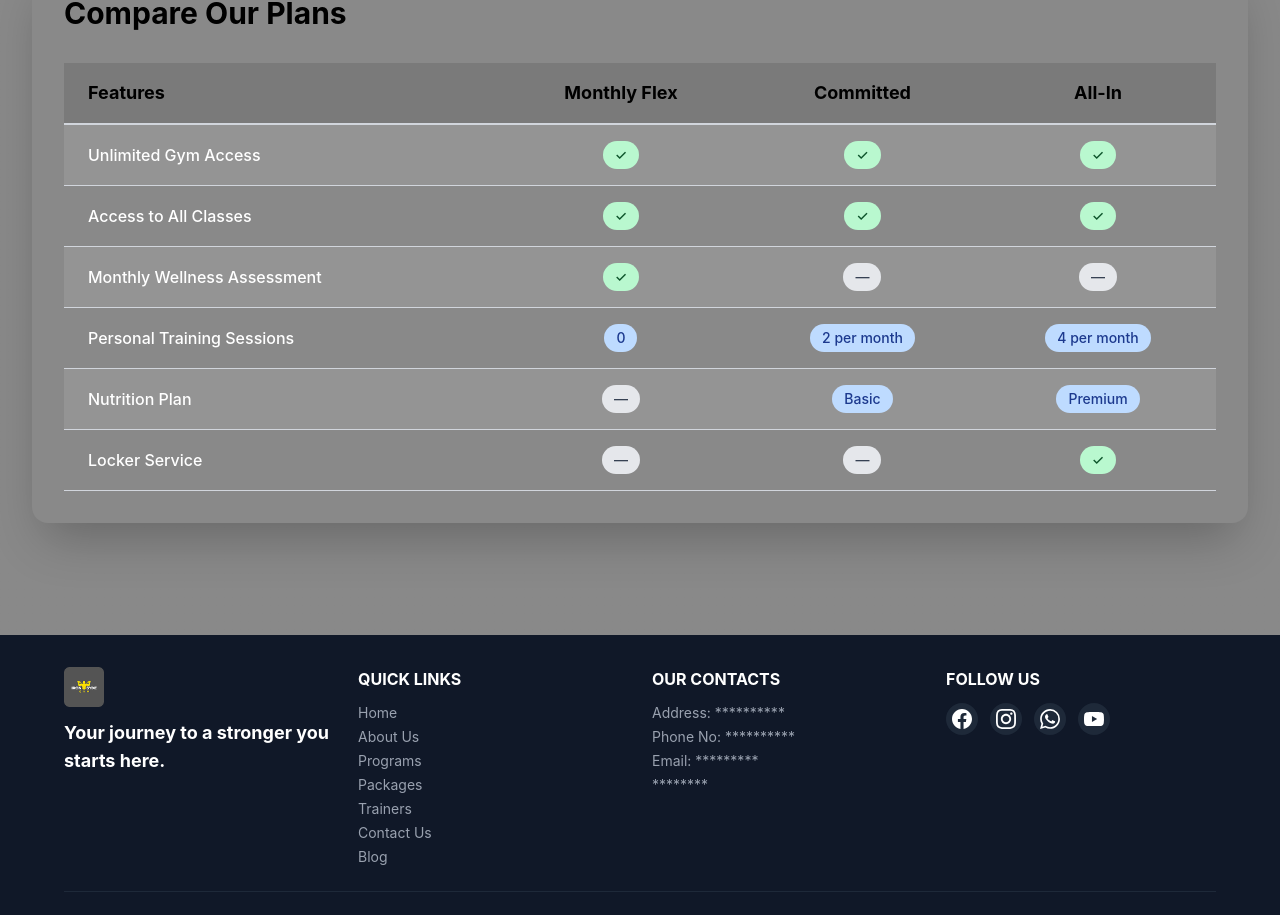
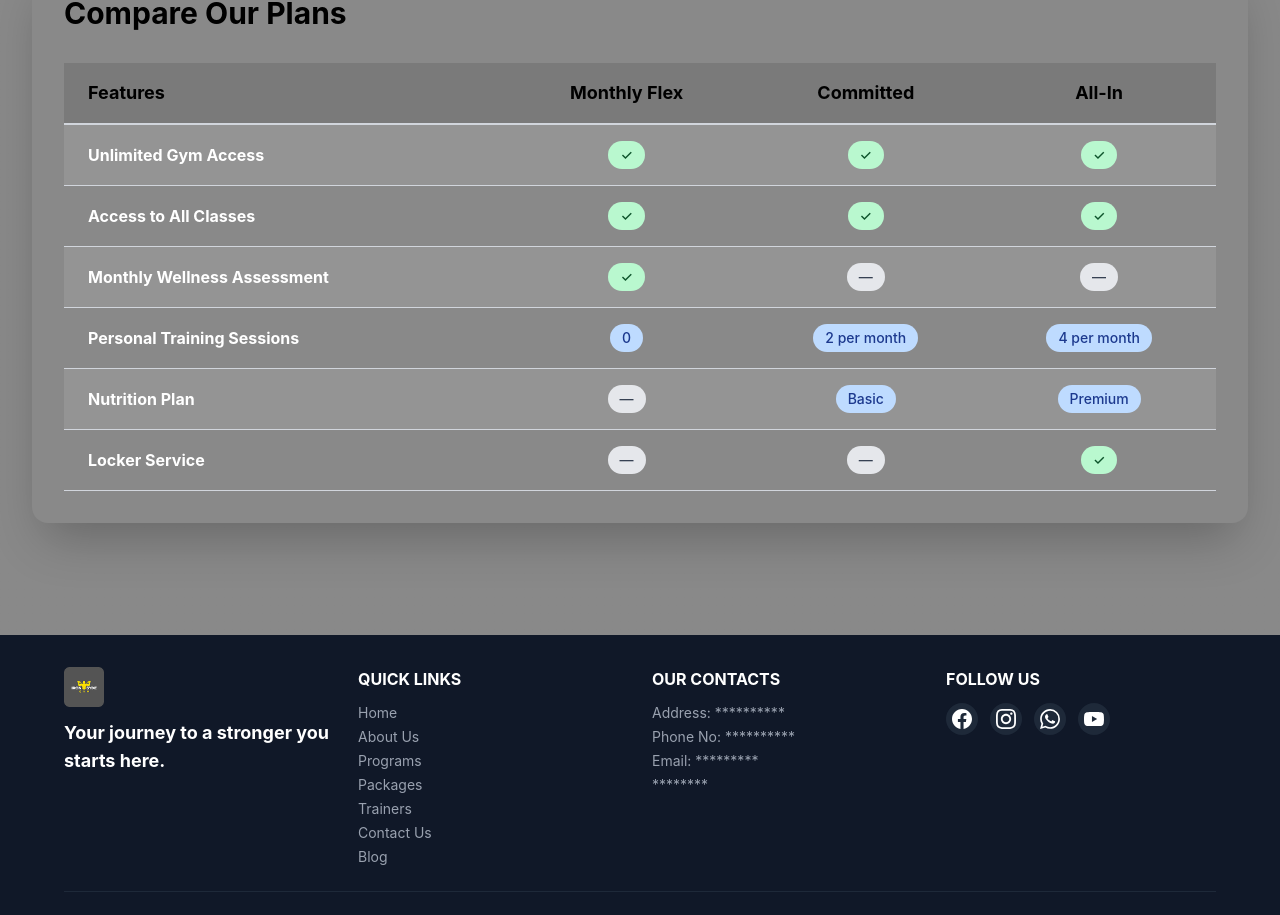
Before and after one commit to supunyasanthaofficial/Gym, a React (Vite) app: page /packages in a window 1280 px wide. Shown: the part 959-1874 px from the top of the page. Built offline with nearby package versions, Linux system fonts and the light colour scheme.

Commit message:
Add bold fonts for row.feature

```diff
--- a/src/pages/Packages.jsx
+++ b/src/pages/Packages.jsx
@@ -279,7 +279,7 @@ const Packages = () => {
                       index % 2 === 0 ? "bg-[#949494]" : "bg-[#898989]"
                     }
                   >
-                    <td className="py-4 px-6 font-medium text-white border-b border-gray-300">
+                    <td className="py-4 px-6 font-bold text-white border-b border-gray-300">
                       {row.feature}
                     </td>
                     <td className="py-4 px-6 text-center border-b border-gray-300">
```
